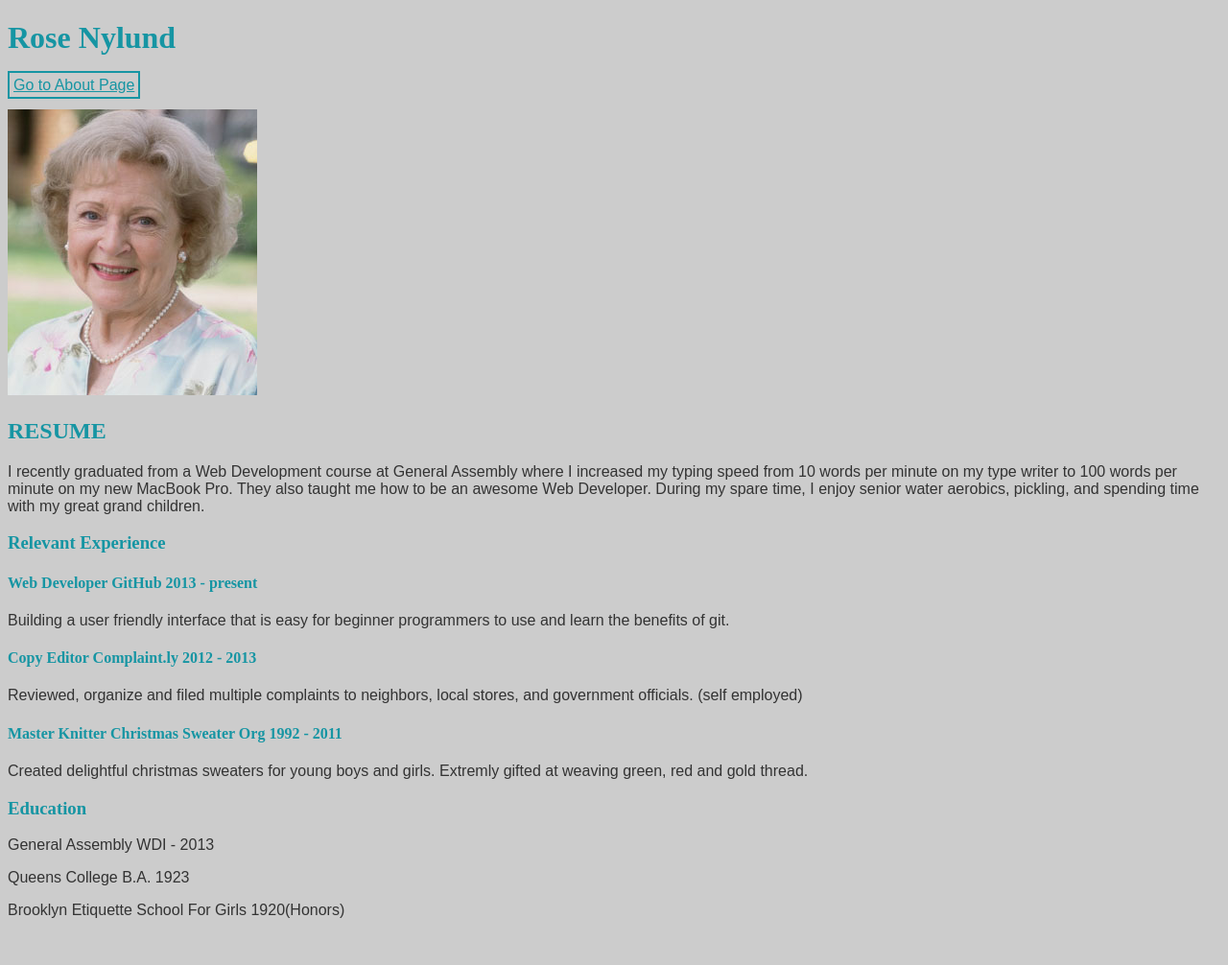
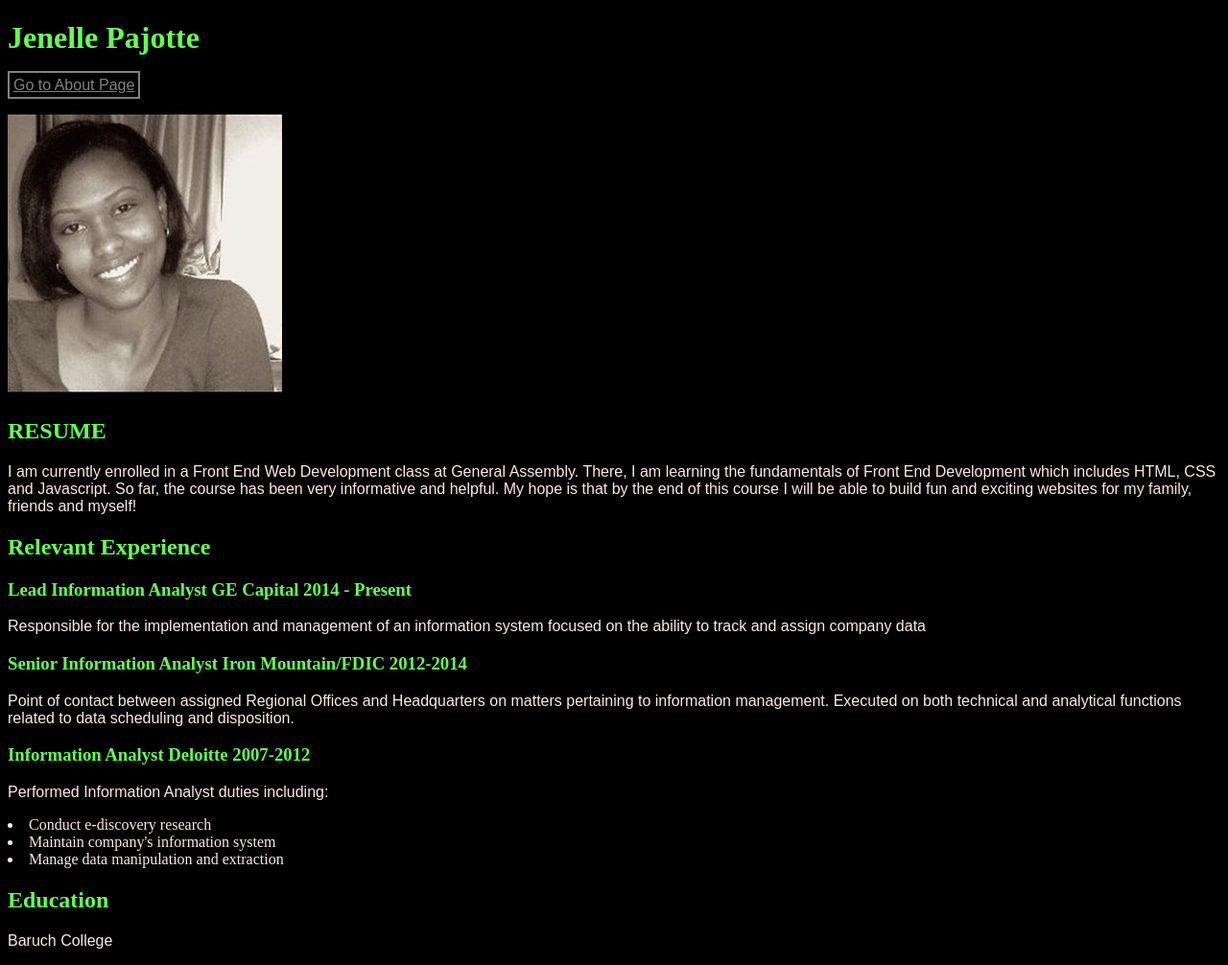
Before and after one commit to fewd05082017/week1, a plain HTML site: page resume.html in a window 1280 px wide. Shown: the whole page at 96% size. Before the commit the page ends 974 px from the top, so only its background shows below. Drawn offline with Linux system fonts and the light colour scheme.

Commit message:
Correct Initial Commit

```diff
--- a/css/style.css
+++ b/css/style.css
@@ -1,16 +1,27 @@
  body {
-  background-color: #cccccc;
-  color: #1695A3;
+  background-color: black;
+  color:#FEE9E4;
   font-family: 'Playfair Display', serif;
+}
+h1{
+text-align: middle;
+color:#65FF55;
+}
+
+h2{
+	color:#65FF55;
+}
+h3{
+	color:#65FF55;
 }
 
 p {
-  color: #333333;
+  color:#FEE9E4;
   font-family: Arial, sans-serif;
 }
 
 a {
-  color: #1695A3;
-  border: 2px solid #1695A3;
+  color: grey;
+  border: 2px solid grey;
   padding: 4px;
 }
--- a/resume.html
+++ b/resume.html
@@ -2,35 +2,39 @@
 <!DOCTYPE html>
 <html>
 	<head>
-		<title>Rose Nylund</title>
+		<title>Jenelle Pajotte</title>
 		<link rel="stylesheet" type="text/css" href="css/style.css">
 	</head>
 
 	<body>
-		<h1>Rose Nylund</h1>
+		<h1>Jenelle Pajotte</h1>
 		<p><a href="index.html">Go to About Page</a><p>
 
-		<img src="images/betty-white.jpg" alt="My Headshot">
+		<img src="images/jenelleresumecopy.jpg" alt="My Headshot">
 
-		<h2>RESUME</h2>
+	<h2>RESUME</h2>
 
-		<p>I recently graduated from a Web Development course at General Assembly where I increased my typing speed from 10 words per minute on my type writer to 100 words per minute on my new MacBook Pro. They also taught me how to be an awesome Web Developer. During my spare time, I enjoy senior water aerobics, pickling, and spending time with my great grand children.</p>
+<p> I am currently enrolled in a Front End Web Development class at General Assembly. There, I am learning the fundamentals of Front End Development which includes HTML, CSS and Javascript. So far, the course has been very informative and helpful. My hope is that by the end of this course I will be able to build fun and exciting websites for my family, friends and myself!</p>
 
-		<h3>Relevant Experience</h3>
+<h2>Relevant Experience</h2>
 
-		<h4>Web Developer GitHub 2013 - present</h4>
-		<p>Building a user friendly interface that is easy for beginner programmers to use and learn the benefits of git.</p>
+<h3> Lead Information Analyst GE Capital 2014 - Present</h3>
+<p> Responsible for the implementation and management of an information system focused on the ability to track and assign company data</p>
 
-		<h4>Copy Editor Complaint.ly 2012 - 2013</h4>
-		<p>Reviewed, organize and filed multiple complaints to neighbors, local stores, and government officials. (self employed)</p>
+<h3> Senior Information Analyst Iron Mountain/FDIC 2012-2014</h3>
+<p> Point of contact between assigned Regional Offices and Headquarters on matters pertaining to information management. Executed on both technical and analytical functions related to data scheduling and disposition.
 
-		<h4>Master Knitter Christmas Sweater Org 1992 - 2011</h4>
-		<p>Created delightful christmas sweaters for young boys and girls. Extremly gifted at weaving green, red and gold thread.</p>
+<h3> Information Analyst Deloitte 2007-2012</h3>
+<p>Performed Information Analyst duties including:</p>
 
-		<h3>Education</h3>
+	<li>Conduct e-discovery research</li>
+	<li>Maintain company's information system</li>
+	<li>Manage data manipulation and extraction</li>
+</li>
 
-		<p>General Assembly WDI - 2013</p>
-		<p>Queens College B.A. 1923</p>
-		<p>Brooklyn Etiquette School For Girls 1920(Honors)</p>
+<h2>Education</h2>
+<p>Baruch College</p>
+
+
 	</body>
 </html>
```
Also changed, not shown: index.html (+8 -5 lines), Images/betty-white.jpg (deleted), Images/jenelleresumecopy.jpg (added).
